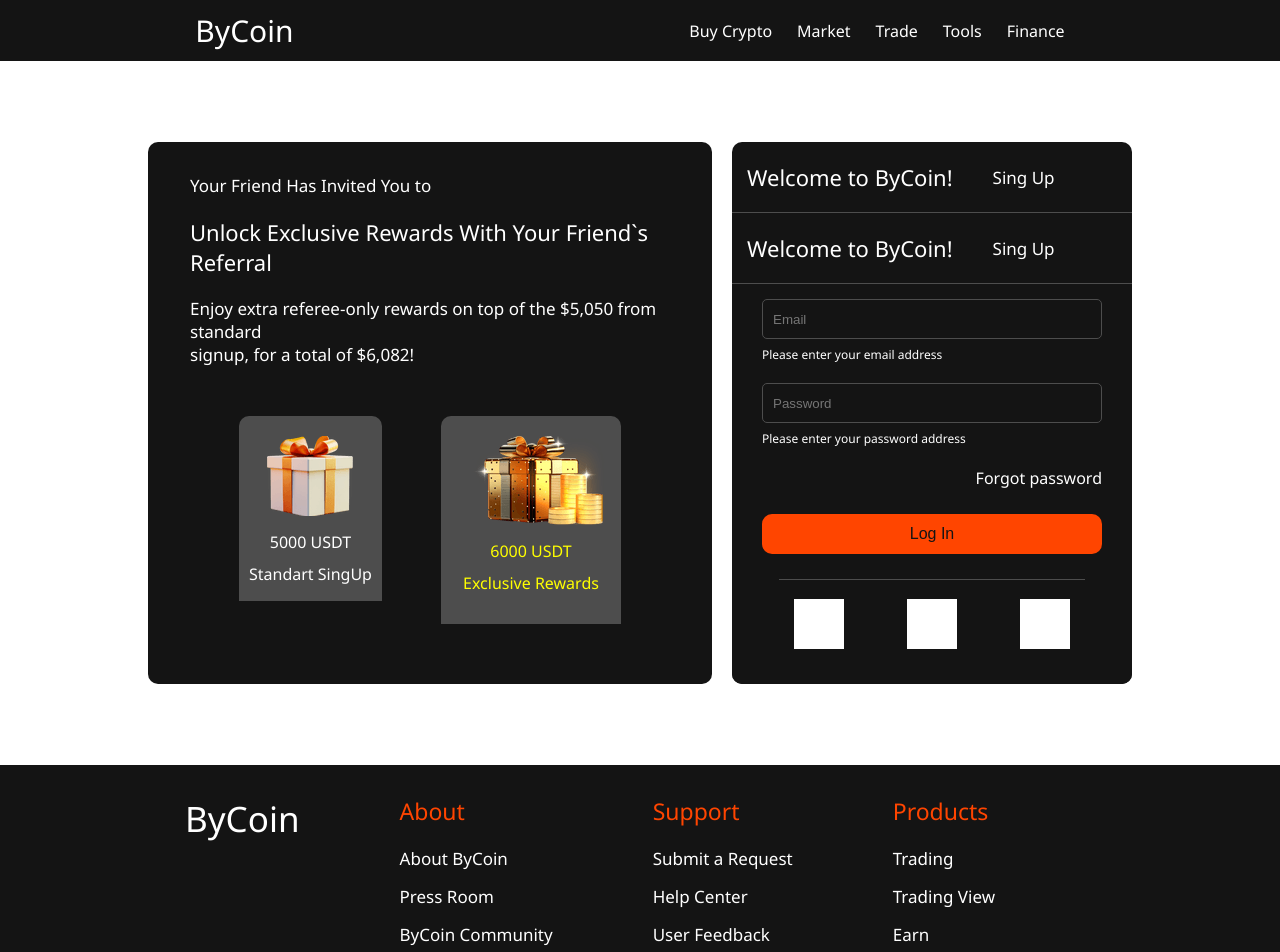
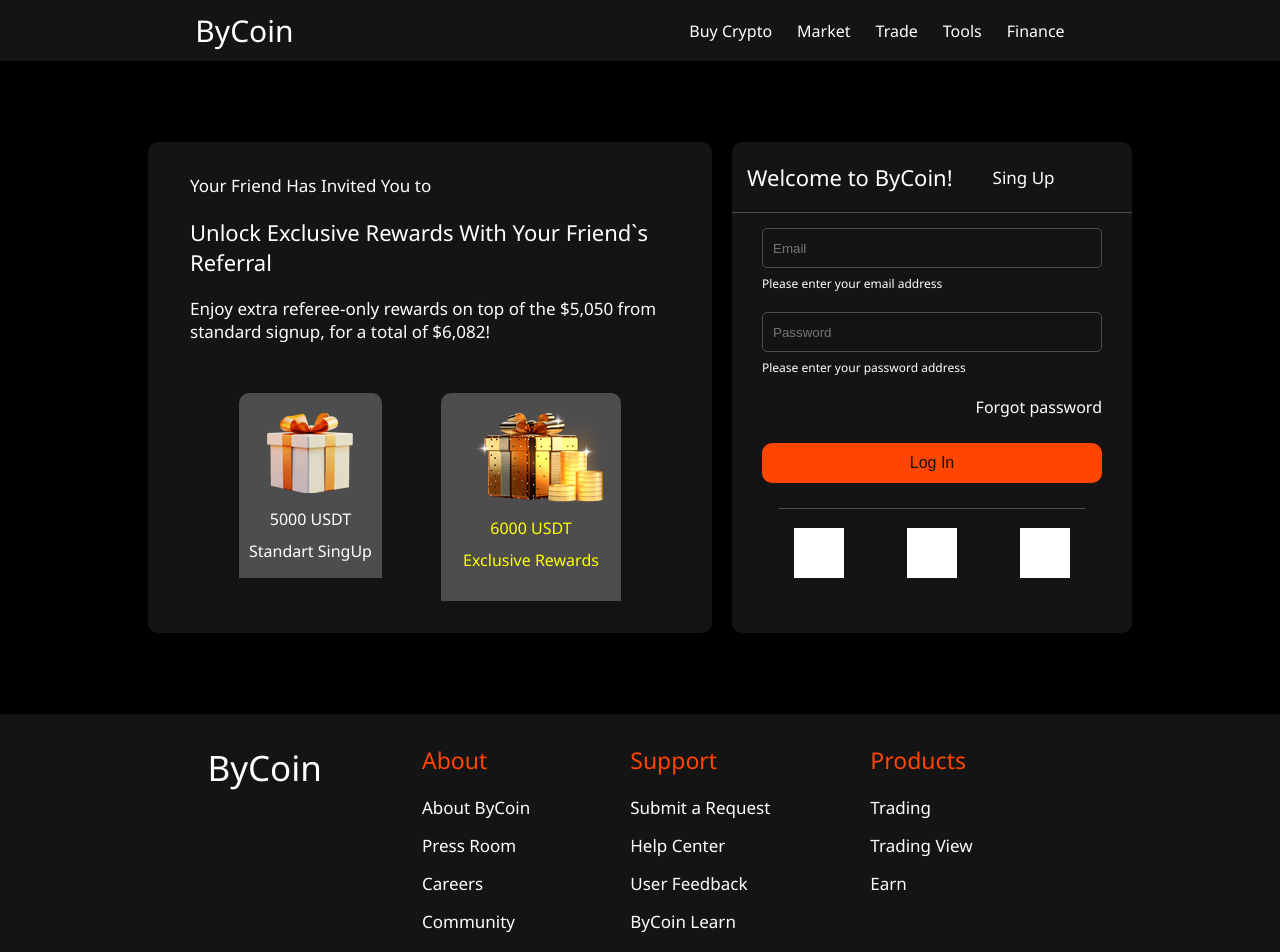
Before and after one commit to artemlakatun/bycoin, a Next.js app: page / in a window 1280 px wide. Shown: the top 952 px of the page. Built offline with nearby package versions, Linux system fonts and the light colour scheme.

Commit message:
update: footer and greeting components

```diff
--- a/app/components/footer/Footer.js
+++ b/app/components/footer/Footer.js
@@ -6,18 +6,16 @@ const Footer = () => {
             <div className="footer__info">
                 <div className="footer__socials footer__columns">
                     <div className="footer__logo">ByCoin</div>
-                    <div className="footer__socials__img">
-
-                    </div>
+                    <div className="footer__socials__img"></div>
                 </div>
-                <div className="footer__about footer__colums footer__columns">
+                <div className="footer__about footer__columns">
                     <p>About</p>
-                    <div className='footer__aboute_info footer__links'>
-                        <a href='#'>About ByCoin</a>
-                        <a href='#'>Press Room</a>
-                        <a href='#'>ByCoin Community</a>
-                        <a href='#'>Careers</a>
-                    </div>
+                    <ul className='footer__aboute_info footer__links'>
+                        <li className="links"><a href='#'>About ByCoin</a></li>
+                        <li className="links"><a href='#'>Press Room</a></li>
+                        <li className="links"><a href='#'>Careers</a></li>
+                        <li className="links"><a href='#'>Community</a></li>
+                    </ul>
                 </div>
                 <div className="footer__support footer__columns">
                     <p>Support</p>
--- a/app/components/footer/footer.css
+++ b/app/components/footer/footer.css
@@ -1,7 +1,6 @@
 .footer {
     background: #3f3f3f;
     color: var(--main-text-color);
-}
 
     .footer__info {
         background: var(--main-bg-color);
@@ -9,11 +8,10 @@
         display: flex;
         justify-content: center;
         padding: 30px 20px;
-}
 
         .footer__columns {
             margin-right: 100px;
-}
+            position: relative;
 
             .footer__logo {
                 font-size: 35px;
@@ -22,6 +20,16 @@
             .footer__links {
                 display: flex;
                 flex-direction: column;
+                list-style-type: none;
+
+                .links {
+                    font-size: 17px;
+                    margin-bottom: 15px;
+                    color: var(--main-text-color);
+                }
+            }
+
+
         }
 
         .footer__columns p {
@@ -31,9 +39,29 @@
         }
 
         .footer__links a {
+            position: relative;
+            text-decoration: none;
             font-size: 17px;
             margin-bottom: 15px;
             color: var(--main-text-color);
+        }
+
+        .footer__links a::after {
+            content: '';
+            position: absolute;
+            bottom: -7px;
+            left: 0;
+            width: 100%;
+            height: 2px;
+            background-color: var(--main-button-color);
+            transform: scaleX(0);
+            transform-origin: right;
+            transition: transform 0.3s ease-out;
+        }
+
+        .footer__links a:hover::after {
+            transform: scaleX(1);
+        }
     }
 
     .footer__rights {
@@ -41,3 +69,4 @@
         background: var(--secondary-bg-color);
         padding: 15px 0;
     }
+}
--- a/app/components/greeting/Greeting.js
+++ b/app/components/greeting/Greeting.js
@@ -1,4 +1,4 @@
-import RegistrationForm from "@/app/components/registrationForm/RegistrationForm";
+   import RegistrationForm from "@/app/components/registrationForm/RegistrationForm";
 
 import './greeting.css';
 
@@ -9,9 +9,7 @@ const Greeting = () => {
                 <div className='index__banner'>
                     <span className='index__banner__span'>Your Friend Has Invited You to</span>
                     <span className='index__banner__span super__span'>Unlock Exclusive Rewards With Your Friend`s Referral</span>
-                    <span className='index__banner__span'>Enjoy extra referee-only rewards on top of the $5,050 from standard <br/>
-                        signup, for a total of $6,082!
-                    </span>
+                    <span className='index__banner__span'>Enjoy extra referee-only rewards on top of the $5,050 from standard signup, for a total of $6,082! </span>
                     <div className='index__banner__image__wrapper'>
                         <div className='index__banner__singUp singUp'>
                             <div className='singUp__container'>
@@ -37,17 +35,7 @@ const Greeting = () => {
                         </div>
                     </div>
                 </div>
-                <div className='index__registrationAndLogin'>
-                    <div className='greetAndChange'>
-                        <div className='greet__text greet__rows'>
-                            <span>Welcome to ByCoin!</span>
-                        </div>
-                        <div className='changer greet__rows'>
-                            <span>Sing Up</span>
-                        </div>
-                    </div>
-                    <RegistrationForm />
-                </div>
+                <RegistrationForm />
             </div>
         </div>
     )
--- a/app/components/greeting/greeting.css
+++ b/app/components/greeting/greeting.css
@@ -1,6 +1,7 @@
 .greeting__container {
     width: 100%;
     color: var(--main-text-color);
+    background-color: #000;
 }
 
 .index__wrapper {
@@ -59,29 +60,3 @@
 .singUp__container_bottom {
     margin: 10px 0;
 }
-
-.index__registrationAndLogin {
-    min-width: 400px;
-    background-color: var(--main-bg-color);
-    border-radius: 10px;
-}
-
-.greetAndChange {
-    display: flex;
-    border-bottom: 1px solid var(--secondary-bg-color);
-    padding: 20px 15px;
-}
-
-.greet__rows {
-    margin-right: 40px;
-}
-
-.greet__text {
-    font-size: 22px;
-}
-
-.changer {
-    display: flex;
-    align-items: center;
-    font-size: 17px;
-}
```
Lines whose indentation alone changed are shown as unchanged.
